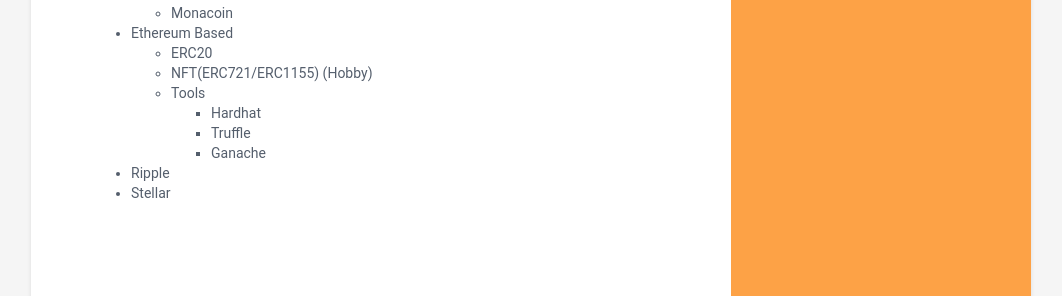
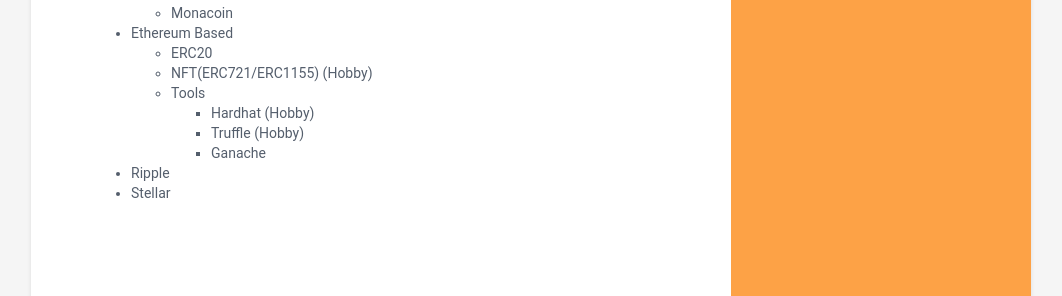
Before and after one commit to SSS-99/online-cv, a Jekyll site: the page built from index.html, in a window 1280 px wide and 900 px high, scrolled down 2183 px. Shown: the part 507-803 px from the top of the window, without its empty margins (109-1171 px from the left). Built offline with Jekyll 4.4.1, drawn with Linux system fonts in a browser that asks for light colours.

Commit message:
fix data.yml

```diff
--- a/_data/data.yml
+++ b/_data/data.yml
@@ -257,8 +257,8 @@ skills:
             - ERC20
             - NFT(ERC721/ERC1155) (Hobby)
             - Tools
-              - Hardhat
-              - Truffle
+              - Hardhat (Hobby)
+              - Truffle (Hobby)
               - Ganache
           - Ripple
           - Stellar
```
